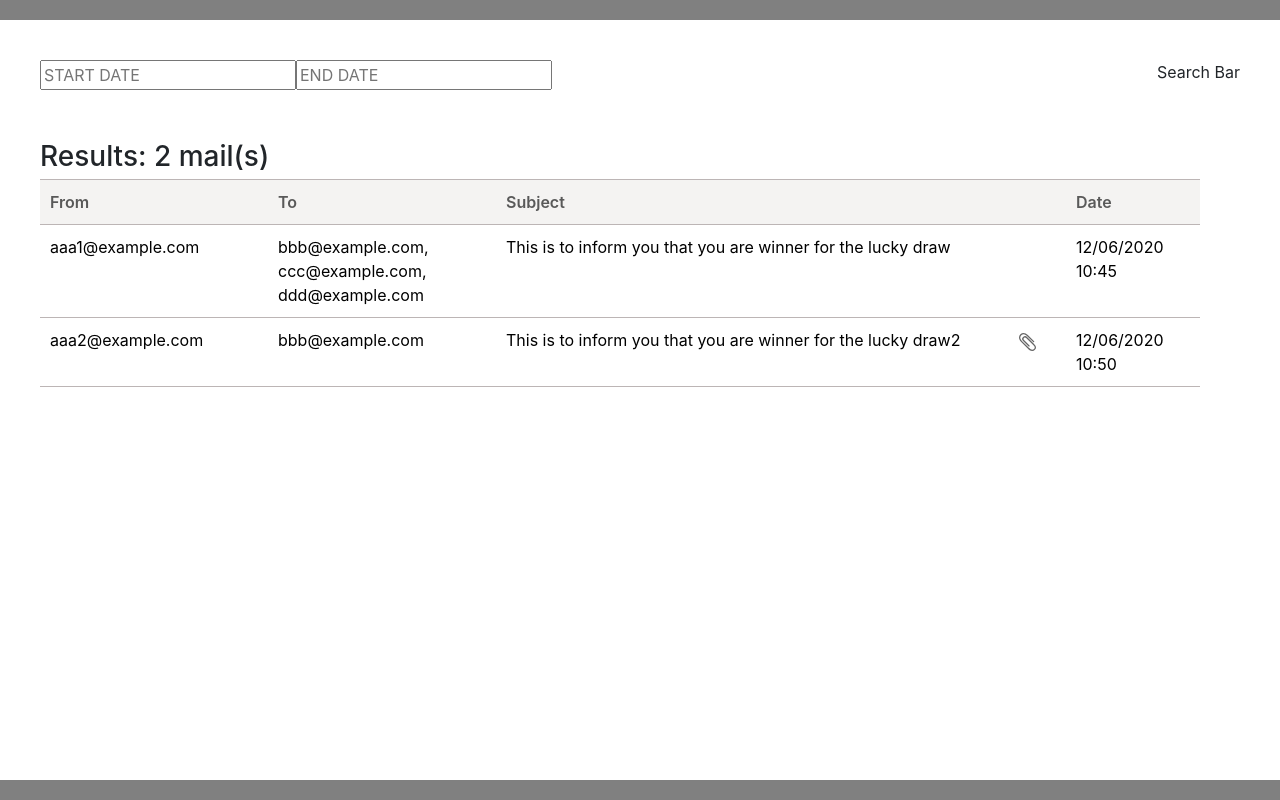
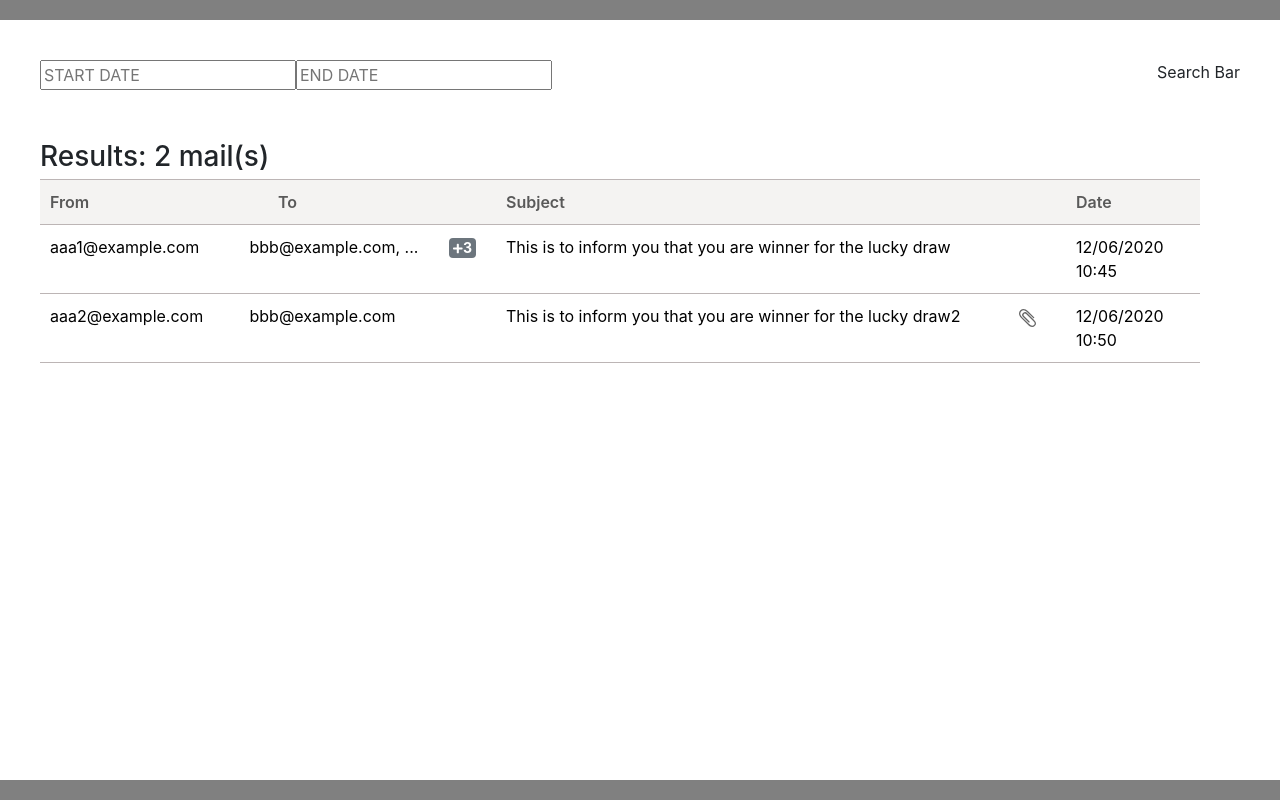
Before and after one commit to Vineeth-Avvaru/mail-archiver, a React (Create React App) app: page /mails in a window 1280 px wide. Built offline with nearby package versions, Linux system fonts and the light colour scheme.

Commit message:
to multiple mails

```diff
--- a/src/components/MailComponent.css
+++ b/src/components/MailComponent.css
@@ -14,10 +14,12 @@
 }
 
 .email-from-body, .email-to-body {
-    width: 20%;
+    width: 17.5%;
     overflow: hidden;
 }
-
+.email-badge-body {
+    width: 5%;
+}
 .email-sub-body {
     width: 45%;
     padding-right: 10px;
@@ -37,3 +39,12 @@
     height: 18px;
     width: auto;
 }
+
+.badge-text {
+    font-style: normal;
+    font-size: 14px;
+}
+
+.badge-secondary {
+    font-size: 11px;
+}
--- a/src/components/MailComponent.jsx
+++ b/src/components/MailComponent.jsx
@@ -2,6 +2,9 @@ import React from "react";
 import './MailComponent.css';
 import { Link } from 'react-router-dom';
 import clip_icon from '../icons/icon_clip.svg';
+import { Badge } from 'reactstrap';
+import { FontAwesomeIcon } from '@fortawesome/react-fontawesome'
+import { faPlus } from '@fortawesome/free-solid-svg-icons'
 
 function Mail(props) {
 
@@ -9,7 +12,19 @@ function Mail(props) {
         return (
             <Link key={index} to={`/mails/${index}`} className="mail-body-container">
                 <span className="email-from-body">{archivedMail.from}</span>
-                <span className="email-to-body">{archivedMail.to.join(", ")}</span>
+                <span className="email-to-body">
+                    {archivedMail.to[0]}
+                    {archivedMail.to.length !== 1
+                        ? <span>, ... </span>
+                        : <span></span>
+                    }
+                    </span>
+                <span className="email-badge-body">
+                    {archivedMail.to.length !== 1
+                        ? <span><Badge color="secondary"><FontAwesomeIcon icon={faPlus} /><i className="badge-text">{archivedMail.to.length}</i></Badge></span>
+                        : <span></span>
+                    }
+                </span>
                 <span className="email-sub-body">{archivedMail.subject}</span>
                 <span className="email-attachment-body">
                     {archivedMail.attachment
--- a/src/components/MailDetailComponent.jsx
+++ b/src/components/MailDetailComponent.jsx
@@ -10,7 +10,7 @@ function MailDetail(props) {
             <Link to="/mails" className="back-link"> <FontAwesomeIcon icon={faArrowLeft} /><b> back</b></Link>
             <div className="mail-content">
                 <div><b>From: </b>{props.mail.from}</div>
-                <div><b>To: </b>{props.mail.to.join("; ")}</div>
+    <div><b>To: </b>{props.mail.to.join("; ")}</div>
                 <div><b>Date: </b>{props.mail.date}</div>
                 <div><b>Subject: </b>{props.mail.subject}</div>
                 { props.mail.attachment ? <div><b>Attachments: </b></div> : <div></div>}
```
